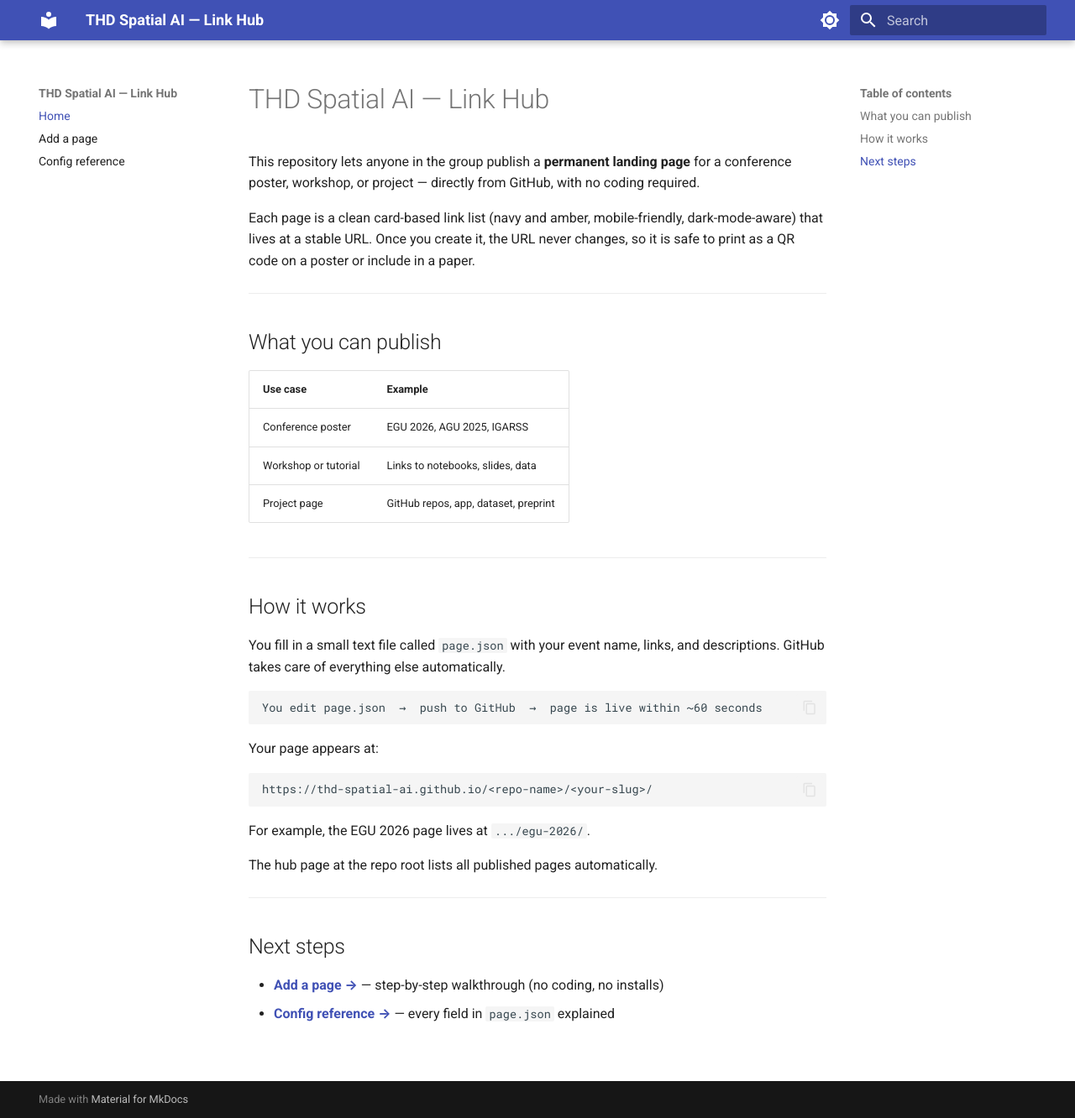
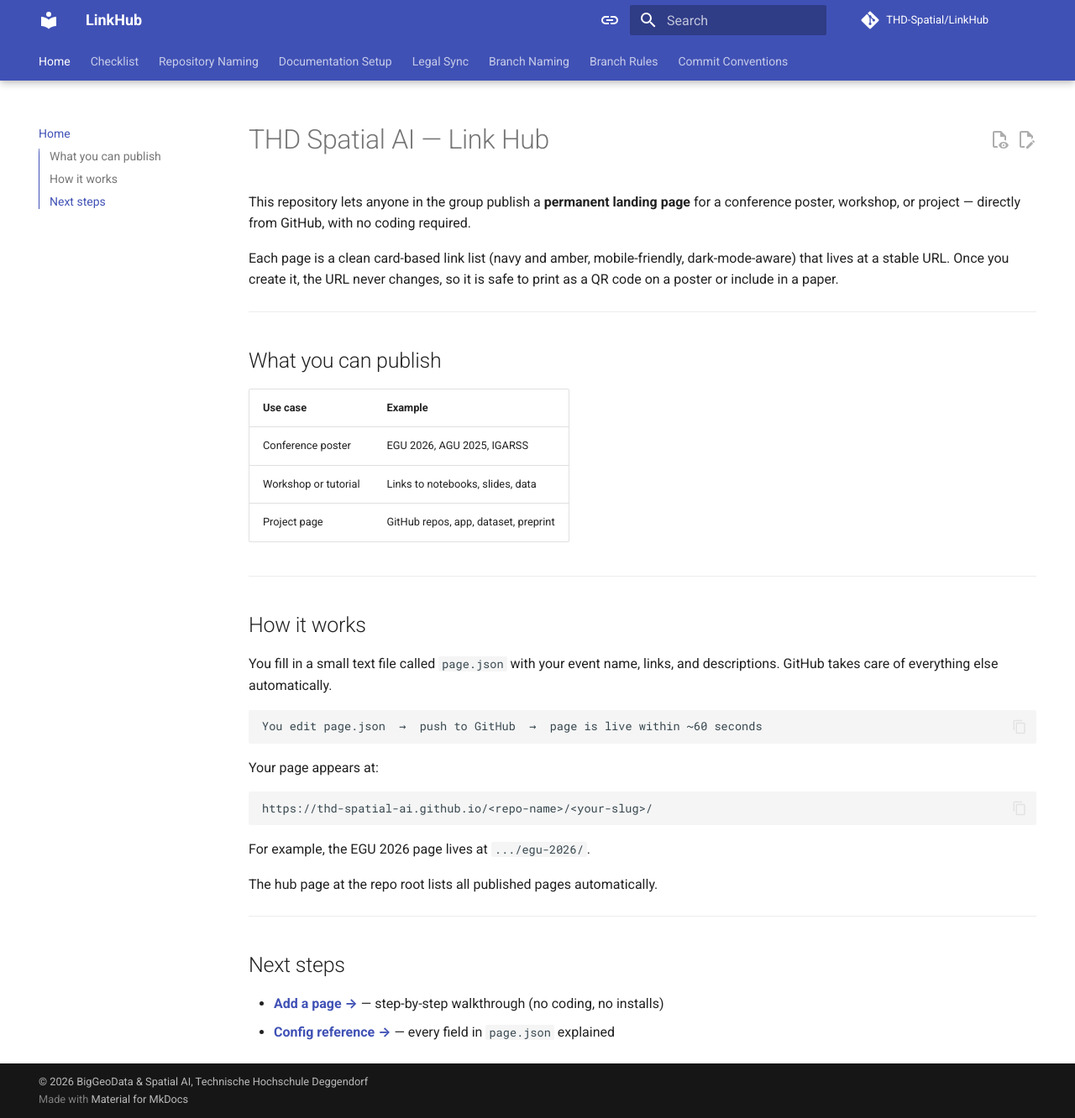
Before and after one commit to THD-Spatial-AI/links-landing-page, an MkDocs documentation site: the page built from docs/index.md, in a window 1280 px wide and 1332 px high. Shown: the whole window at 84% size. Built offline with MkDocs 1.6.1 and Material for MkDocs 9.7.7, drawn with Linux system fonts in a browser that asks for light colours; comment, search, counter and statistics services are not loaded.

Commit message:
docs: revise mkdocs configuration for LinkHub to match organisation repo template
Updated site name, author, and description. Modified theme settings and navigation structure.

```diff
--- a/mkdocs.yml
+++ b/mkdocs.yml
@@ -1,30 +1,126 @@
-site_name: THD Spatial AI — Link Hub
-site_description: How to publish a conference or event landing page
+site_name: LinkHub
+site_author: THD-Spatial-AI
+site_description: A repo to maintain and host landing page with QR code to use in conference or social media platforms. It uses GitHub pages to render the event specific custom landing page with corresponding Links and content.
+site_url: https://github.com/THD-Spatial-AI/linkhub
+
+# Repository
+repo_name: THD-Spatial/LinkHub
+repo_url: https://github.com/THD-Spatial-AI/linkhub
+edit_uri: edit/main/docs/
 docs_dir: docs
 
+# Theme configuration
 theme:
   name: material
+  features:
+    - announce.dismiss
+    - content.action.edit
+    - content.action.view
+    - content.code.annotate
+    - content.code.copy
+    - content.tooltips
+    - navigation.expand
+    - navigation.footer
+    - navigation.indexes
+    - navigation.instant
+    - navigation.prune
+    - navigation.tabs
+    - navigation.tabs.sticky
+    - navigation.top
+    - navigation.path
+    - navigation.tracking
+    - navigation.sections
+    - search.highlight
+    - search.share
+    - search.suggest
+    - toc.follow
+    - toc.integrate
+  language: en
   palette:
+    - media: "(prefers-color-scheme)"
+      toggle:
+        icon: material/link
+        name: Switch to light mode
     - media: "(prefers-color-scheme: light)"
       scheme: default
       primary: indigo
-      accent: amber
+      accent: indigo
       toggle:
-        icon: material/brightness-7
+        icon: material/toggle-switch
         name: Switch to dark mode
     - media: "(prefers-color-scheme: dark)"
       scheme: slate
-      primary: indigo
-      accent: amber
+      primary: black
+      accent: indigo
       toggle:
-        icon: material/brightness-4
-        name: Switch to light mode
-  features:
-    - navigation.instant
-    - navigation.top
-    - content.code.copy
+        icon: material/toggle-switch-off
+        name: Switch to system preference
+  font:
+    text: Roboto
+    code: Roboto Mono
 
+# Plugins
+plugins:
+  - search:
+      separator: '[\s\u200b\-_,:!=\[\]()"`/]+|\.(?!\d)|&[lg]t;|(?!\b)(?=[A-Z][a-z])'
+  - git-revision-date-localized:
+      enable_creation_date: true
+
+# Extensions
+markdown_extensions:
+  - abbr
+  - admonition
+  - attr_list
+  - def_list
+  - footnotes
+  - md_in_html
+  - tables
+  - toc:
+      permalink: true
+  - pymdownx.arithmatex:
+      generic: true
+  - pymdownx.betterem:
+      smart_enable: all
+  - pymdownx.caret
+  - pymdownx.details
+  - pymdownx.emoji:
+      emoji_generator: !!python/name:material.extensions.emoji.to_svg
+      emoji_index: !!python/name:material.extensions.emoji.twemoji
+  - pymdownx.highlight:
+      anchor_linenums: true
+      line_spans: __span
+      pygments_lang_class: true
+  - pymdownx.inlinehilite
+  - pymdownx.keys
+  - pymdownx.mark
+  - pymdownx.smartsymbols
+  - pymdownx.snippets
+  - pymdownx.superfences:
+      custom_fences:
+        - name: mermaid
+          class: mermaid
+          format: !!python/name:pymdownx.superfences.fence_code_format
+  - pymdownx.tabbed:
+      alternate_style: true
+      combine_header_slug: true
+      slugify: !!python/object/apply:pymdownx.slugs.slugify
+        kwds:
+          case: lower
+  - pymdownx.tasklist:
+      custom_checkbox: true
+  - pymdownx.tilde
+
+# Page tree
 nav:
   - Home: index.md
-  - Add a page: add-a-page.md
-  - Config reference: config-reference.md
+  - Checklist: getting-started/open-source-checklist.md
+  - Repository Naming: getting-started/repository-naming.md
+  - Documentation Setup: getting-started/documentation-setup.md
+  - Legal Sync: getting-started/legal-sync.md
+  - Branch Naming: getting-started/branch-naming.md
+  - Branch Rules: getting-started/branch-rules.md
+  - Commit Conventions: getting-started/commit-conventions.md
+
+# Copyright
+copyright: |
+  &copy; 2026 <a href="https://github.com/THD-Spatial-AI"  target="_blank" rel="noopener">BigGeoData & Spatial AI, Technische Hochschule Deggendorf</a>
```
